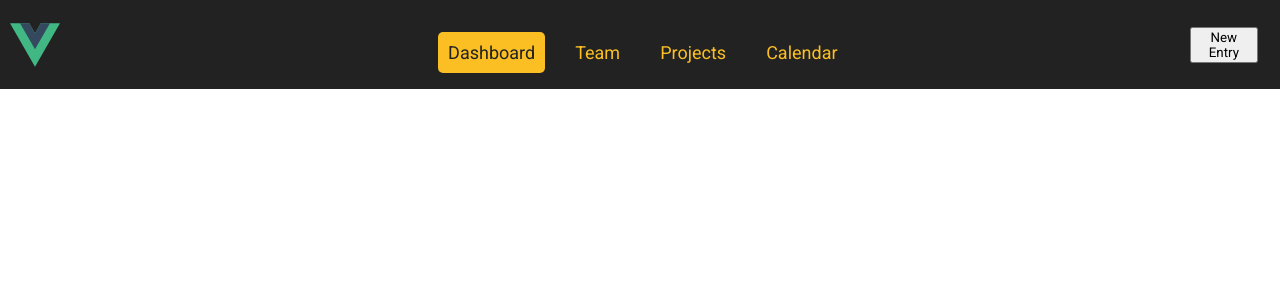
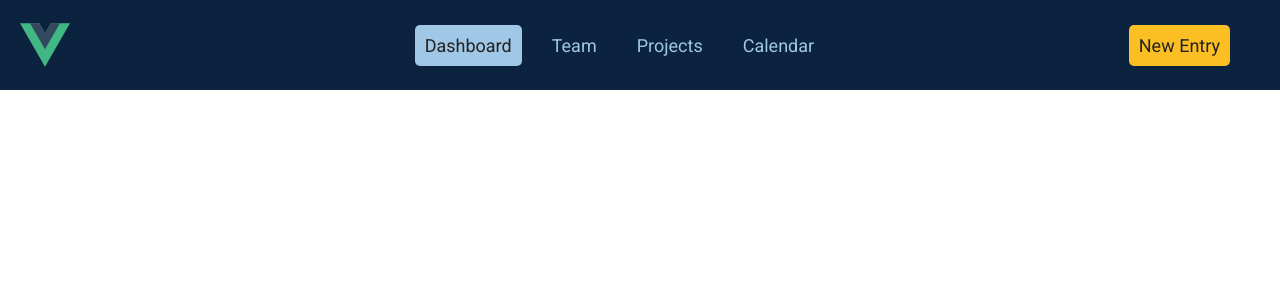
Before and after one commit to davidgrrcia-archived/contablock-app, a Vue app in the folder frontend/: page / in a window 1280 px wide. Shown: the top 300 px of the page. Built offline with nearby package versions, Linux system fonts and the light colour scheme.

Commit message:
improve css

```diff
--- a/frontend/src/assets/main.css
+++ b/frontend/src/assets/main.css
@@ -1,3 +1,11 @@
+:root {
+    --primary: #0C2340;
+    --secondary: #2D5C8A;
+    --tertiary: #4F93C4;
+    --quaternary: #A0C7E5;
+    --enphasis: #fbbf24;
+}
+
 * {
     font-family: 'Roboto', sans-serif;
 }
--- a/frontend/src/components/HeaderNav.vue
+++ b/frontend/src/components/HeaderNav.vue
@@ -1,7 +1,6 @@
 <script setup lang="ts">
 import type { Navigation } from '@/interfaces/Navigation';
 import { useCreateEntryModalStore } from '@/stores/createEntryModal';
-import CreateEntryModal from '@/components/CreateEntryModal.vue';
 
 const navigation: Navigation[] = [
   { name: 'Dashboard', href: '#', current: true },
@@ -19,33 +18,32 @@ function showCreateEntryModal() {
 
 <template>
   <header>
-    <img alt="Vue logo" class="logo" src="@/assets/logo.svg" width="50" height="50" />
+    <img
+      alt="Vue logo"
+      class="logo"
+      src="@/assets/logo.svg"
+      width="50"
+      height="50"
+    />
 
     <nav>
       <RouterLink
         v-for="item in navigation"
         :key="item.name"
         :to="item.href"
-          :class="[
-            item.current
-            ? 'current'
-            : 'not-current','menu'
-          ]"
-
-        >{{item.name}}</RouterLink>
+        :class="[item.current ? 'current' : 'not-current', 'menu']"
+        >{{ item.name }}</RouterLink
+      >
     </nav>
 
-    <button
-      class="button"
-      type="button"
-      @click="showCreateEntryModal()"
-    >
+    <button class="btn" type="button" @click="showCreateEntryModal()">
       New Entry
     </button>
   </header>
 </template>
 
 <style scoped>
+
   header {
   position: fixed;
   display: flex;
@@ -53,25 +51,21 @@ header {
   left: 0;
   height: auto;
   width: 100%;
-  background-color: #222222;
+  background-color: var(--primary);
   place-items: center;
-  padding: 10px;
 }
 
 .logo {
   display: block;
-  margin: 0 2rem 0 0;
+  margin: 20px;
 }
 
 nav {
   width: 100%;
-  margin-top: 1rem;
-  margin-left: -1rem;
-  padding: 1rem 0;
   text-align: center;
 }
 
-.menu{
+.menu {
   font-size: 18px;
   border-radius: 5px;
   margin-left: 20px;
@@ -79,23 +73,31 @@ nav {
   padding: 10px;
 }
 
-.not-current{
-  color: #fbbf24;
+.not-current {
+  color: var(--quaternary);
 }
 
-.not-current:hover{
-  background-color: #fbbf24;
+.not-current:hover {
+  background-color: var(--quaternary);
   color: #222222;
 }
 
-.current{
-  background-color: #fbbf24;
+.current {
+  background-color: var(--quaternary);
   color: #222222;
 }
 
-.button{
-    display: block;
-    margin: 0 2rem 0 0;
+.btn {
+  border: none;
+  padding: 10px;
+  text-align: center;
+  text-decoration: none;
+  display: inline-block;
+  font-size: 18px;
+  border-radius: 5px;
+  background-color: var(--enphasis);
+  color: #222222;
+  margin-right: 50px;
+  white-space: nowrap;
 }
-
 </style>
```
Lines whose indentation alone changed are shown as unchanged.
